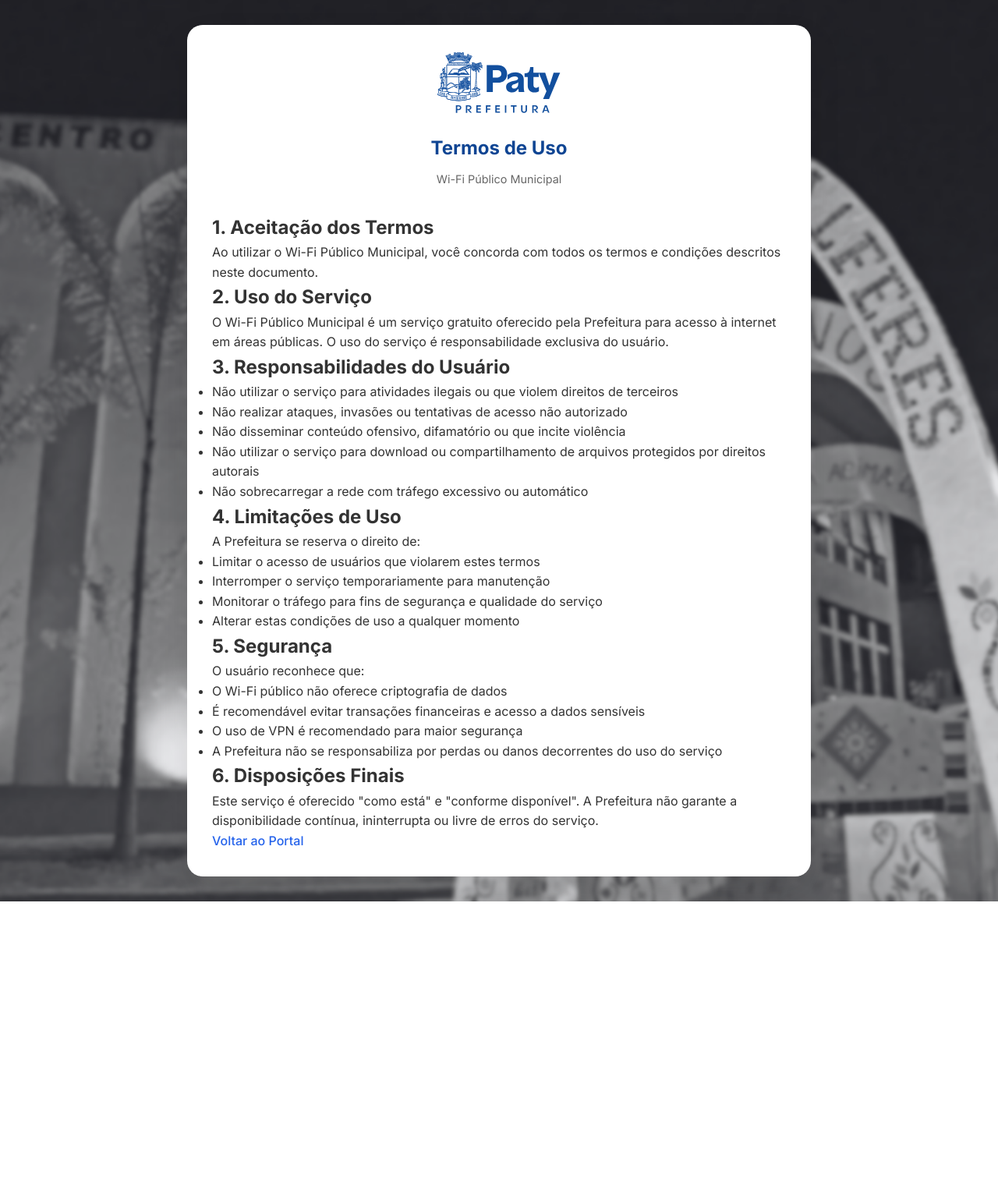
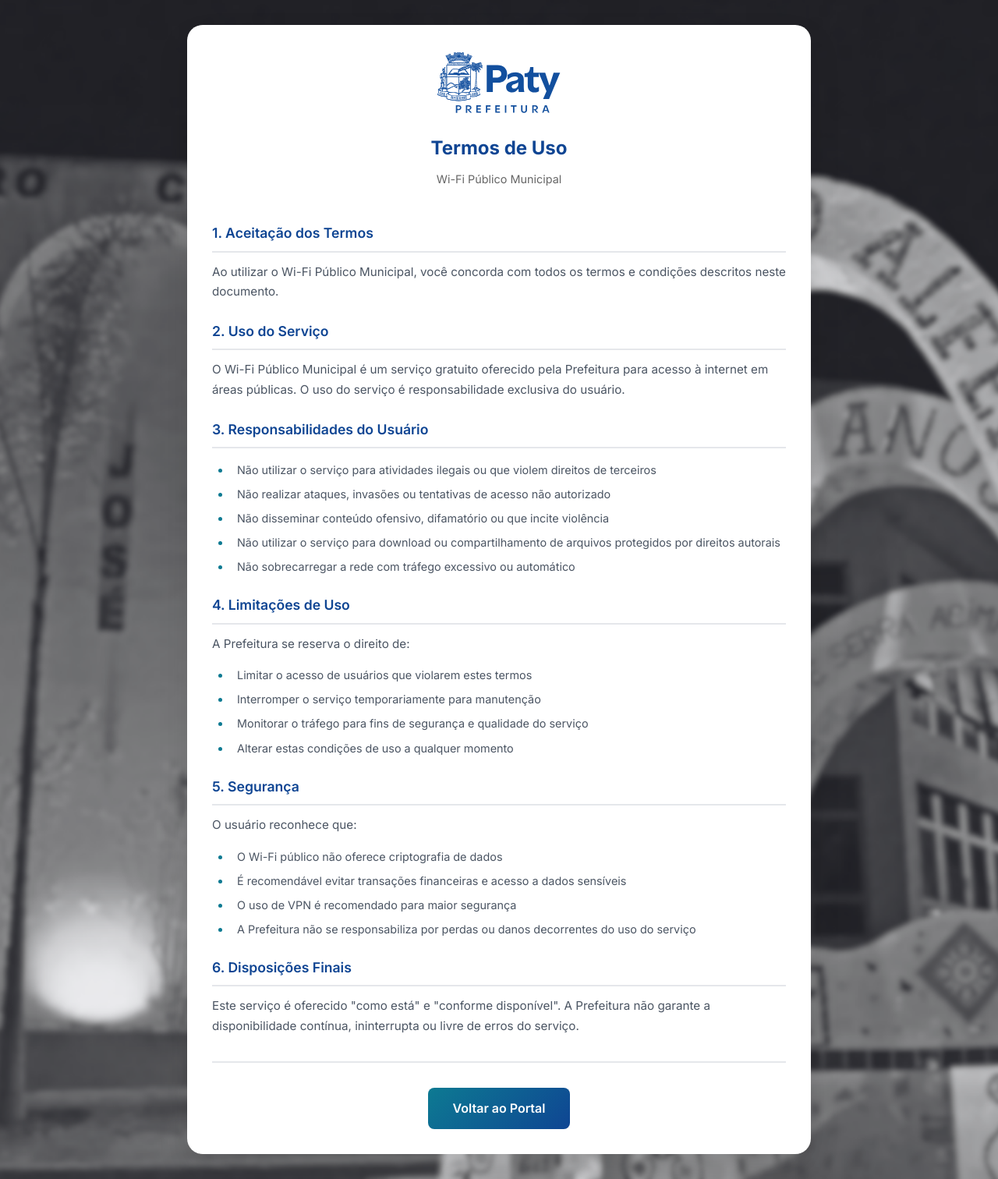
Before and after one commit to joaocurityba/wifi-portal, a Flask app: page /termos in a window 1280 px wide. Shown: the whole page at 78% size. Before the commit the page ends 1156 px from the top, so only its background shows below. Run offline with Flask 3, Linux system fonts and the light colour scheme; parts of the project's set-up code (start-up, migrations or seed data) failed here and were passed over.

Commit message:
update terms frontend

```diff
--- a/static/css/style.css
+++ b/static/css/style.css
@@ -239,10 +239,75 @@ input[type="date"]:focus {
     font-size: 1.2rem;
 }
 
-.terms-actions a {
-    color: #2563eb;
+/* Estilos da página de termos */
+.terms-content {
+    padding-top: 0.8rem;
+}
+
+.terms-content h2 {
+    font-size: 1.1rem;
+    font-weight: 600;
+    color: #0F4593;
+    margin-top: 1.5rem;
+    margin-bottom: 0.75rem;
+    padding-bottom: 0.5rem;
+    border-bottom: 2px solid #e5e7eb;
+}
+
+.terms-content h2:first-child {
+    margin-top: 0;
+}
+
+.terms-content p {
+    margin-bottom: 1rem;
+    color: #4b5563;
+    line-height: 1.7;
+    font-size: 0.95rem;
+}
+
+.terms-content ul {
+    margin: 1rem 0 1.5rem 1.5rem;
+    color: #4b5563;
+}
+
+.terms-content ul li {
+    margin-bottom: 0.5rem;
+    line-height: 1.6;
+    font-size: 0.9rem;
+    position: relative;
+    padding-left: 0.5rem;
+}
+
+.terms-content ul li::marker {
+    color: #0D7A92;
+}
+
+.terms-actions {
+    margin-top: 2rem;
+    padding-top: 2rem;
+    border-top: 2px solid #e5e7eb;
+    text-align: center;
+}
+
+.btn-secondary {
+    display: inline-block;
+    background: linear-gradient(135deg, #0D7A92 0%, #0F4593 100%);
+    color: white;
     text-decoration: none;
-    font-weight: 500;
+    padding: 0.875rem 2rem;
+    border-radius: 8px;
+    font-size: 1rem;
+    font-weight: 600;
+    transition: all 0.3s ease;
+}
+
+.btn-secondary:hover {
+    transform: translateY(-2px);
+    box-shadow: 0 10px 20px rgba(13, 122, 146, 0.3);
+}
+
+.btn-secondary:active {
+    transform: translateY(0);
 }
 
 /* Responsividade */
@@ -258,6 +323,15 @@ input[type="date"]:focus {
 
     .btn-primary {
         padding: 0.875rem;
+    }
+
+    .terms-content h2 {
+        font-size: 1rem;
+    }
+
+    .terms-content p,
+    .terms-content ul li {
+        font-size: 0.875rem;
     }
 }
 
```
Also changed, not shown: 1 other file.
